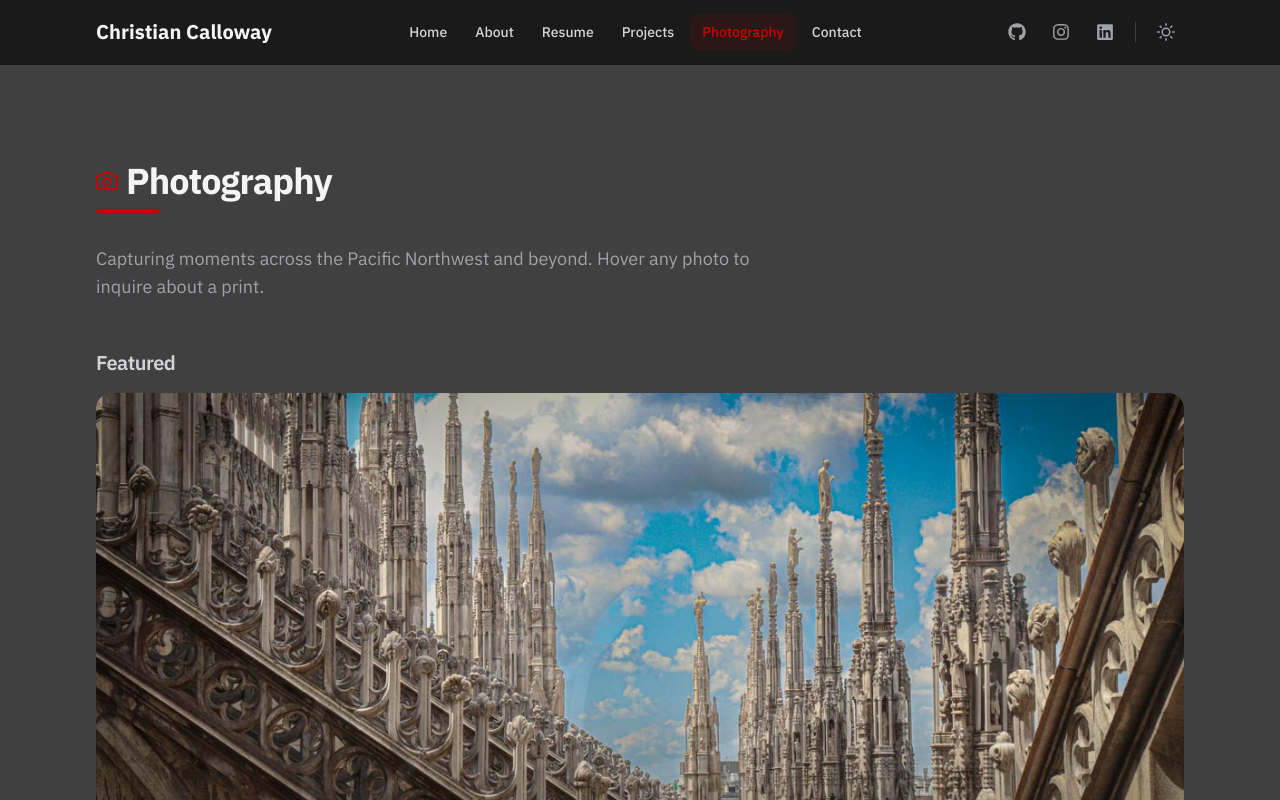
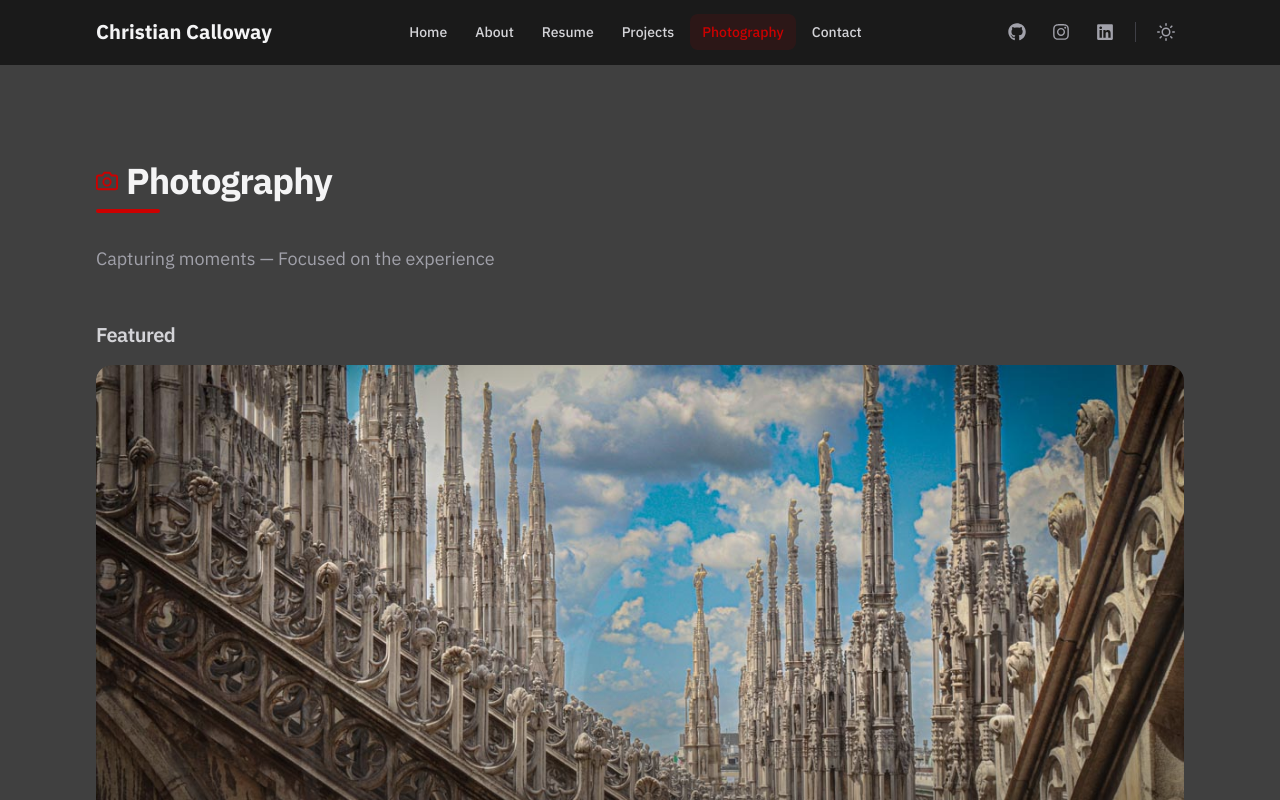
Before and after one commit to cmarqc/cmarq-web, a Next.js app: page /photography in a window 1280 px wide. Shown: the top 800 px of the page. Built offline with nearby package versions, Linux system fonts and the light colour scheme.

Commit message:
Update blurb

```diff
--- a/app/photography/page.tsx
+++ b/app/photography/page.tsx
@@ -2,7 +2,7 @@ import type { Metadata } from 'next'
 import { PhotoCarousel } from '@/components/photography/PhotoCarousel'
 import { PhotoGallery } from '@/components/photography/PhotoGallery'
 import { featuredPhotos, galleryPhotos } from '@/data/photos'
-import { FiCamera, FiShoppingBag } from 'react-icons/fi'
+import { FiCamera, FiInstagram, FiShoppingBag } from 'react-icons/fi'
 
 export const metadata: Metadata = {
   title: 'Photography',
@@ -22,8 +22,7 @@ export default function PhotographyPage() {
           </div>
           <div className="section-divider" />
           <p className="section-subheading max-w-2xl">
-            Capturing moments across the Pacific Northwest and beyond. Hover any photo to inquire
-            about a print.
+            Capturing moments — Focused on the experience
           </p>
         </div>
 
```
